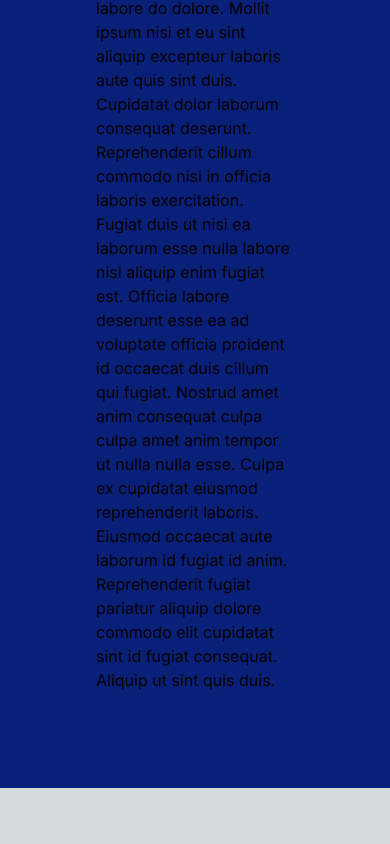
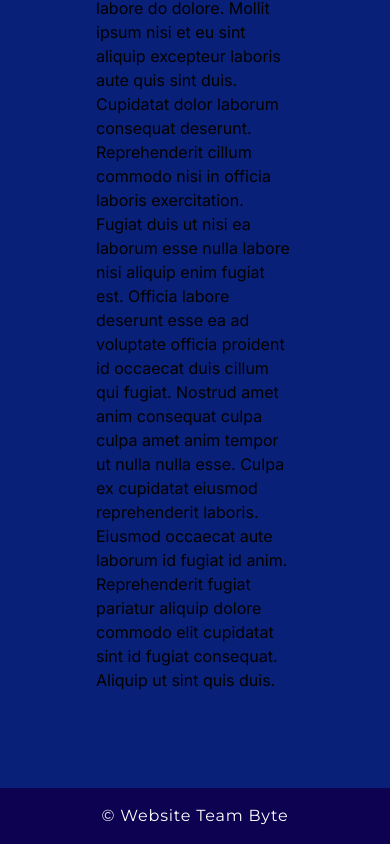
Before and after one commit to amaliap21/Web-Aksang, a Next.js app: page / in a window 390 px wide. Shown: the part 3447-4291 px from the top of the page. Before the commit the page ends 4235 px from the top, so only its background shows below. Built offline with nearby package versions, Linux system fonts and the light colour scheme.

Commit message:
feat(footer): Create footer, add responsive for any devices, and implement as layout with navbar component

```diff
--- a/app/layout.js
+++ b/app/layout.js
@@ -1,7 +1,11 @@
+"use client";
 import Navbar from "@/components/navbar";
 import "./globals.css";
 import { Inter, Montserrat } from "next/font/google";
+import Footer from "@/components/footer";
 
+import { useState, useEffect } from "react";
+import { usePathname } from "next/navigation";
 const inter = Inter({
   subsets: ["latin"],
   display: "swap",
@@ -19,11 +23,24 @@ export const metadata = {
 };
 
 export default function RootLayout({ children }) {
+  const [expandNavbar, setExpandNavbar] = useState(false);
+
+  // Reset navbar everytime path changes
+  const pathname = usePathname();
+  useEffect(() => {
+    setExpandNavbar(false);
+  }, [pathname]);
+
   return (
     <html lang="en">
-      <body className={`${inter.className} ${montserrat.variable}`}>
-        <Navbar />
+      <body
+        className={`flex min-h-screen flex-col bg-custom-soft-black ${
+          expandNavbar && "overflow-hidden"
+        } ${inter.className} ${montserrat.variable}`}
+      >
+        <Navbar expandNavbar={expandNavbar} setExpandNavbar={setExpandNavbar} />
         {children}
+        <Footer />
       </body>
     </html>
   );
--- /dev/null
+++ b/components/footer.js
@@ -0,0 +1,11 @@
+import React from "react";
+
+const Footer = () => {
+  return (
+    <footer className="text-white text-base lg:text-lg font-montserrat flex items-center justify-center py-4 tracking-wider bg-custom-blue-dark">
+        © Website Team Byte
+    </footer>
+  );
+};
+
+export default Footer;
--- a/components/navbar.js
+++ b/components/navbar.js
@@ -8,10 +8,9 @@ import { useRef, useEffect } from "react";
 import HamburgerIcon from "./icons/hamburger-icon";
 import CrossIcon from "./icons/cross-icon";
 
-const Navbar = () => {
+const Navbar = ({expandNavbar, setExpandNavbar}) => {
   const pathname = usePathname();
   const [isHovered, setIsHovered] = useState(false);
-  const [expandNavbar, setExpandNavbar] = useState(false);
   const blackBgRef = useRef(null);
 
   // Define the path data as an array of objects
@@ -61,8 +60,8 @@ const Navbar = () => {
   }, [setExpandNavbar]);
 
   return (
-    <>
     <nav className="sticky left-0 right-0 top-0 flex justify-between  z-20  w-full bg-custom-blue-dark py-3 px-7 lg:px-10 xl:px-16 2xl:px-24 lg:py-3">
+      {/* Logo */}
       <Image
         src="/logo.png"
         alt="Logo Byte"
@@ -70,6 +69,8 @@ const Navbar = () => {
         height={1080}
         className="w-[35px] lg:w-[50px] aspect-square rounded-full"
       />
+
+      {/* Hamburger button to popUp menu on mobile  */}
       <button
         onClick={() => setExpandNavbar(!expandNavbar)}
         aria-label="Hamburger Button"
@@ -79,6 +80,8 @@ const Navbar = () => {
           className="fill-white w-[35px] h-[35px] flex lg:hidden"
         />
       </button>
+
+      {/* Container for mapping links */}
       <ul
         className={`fixed right-0 top-0 z-10 flex h-full w-7/12 flex-col gap-5 lg:gap-16 xl:gap-20 2xl:gap-28 bg-custom-blue px-10 sm:px-20 md:px-24 max-lg:py-10 font-montserrat text-base font-semibold duration-300 ease-in-out lg:static lg:h-auto lg:flex-1 lg:justify-center lg:translate-x-0 lg:flex-row lg:items-center lg:border-none lg:bg-transparent xl:text-xl ${
           expandNavbar ? "translate-x-0" : "translate-x-full"
@@ -91,6 +94,7 @@ const Navbar = () => {
           <CrossIcon size={20} className="fill-white" />
         </button>
         {path.map((item) => {
+          // If the button have subtitle to mapping with dropdown
           return item.subtitle ? (
             <li
               key={item.name}
@@ -101,6 +105,7 @@ const Navbar = () => {
                   : "text-white"
               } hover:text-custom-yellow group/container`}
             >
+              {/* Render parrent dropdown */}
               <button
                 className="flex items-center justify-center gap-3"
                 onMouseEnter={() => setIsHovered(true)}
@@ -115,6 +120,7 @@ const Navbar = () => {
                 />
                 {item.name}
               </button>
+              {/* Container dropdown content */}
               <ul
                 onMouseEnter={() => setIsHovered(true)}
                 onMouseLeave={() => setIsHovered(false)}
@@ -124,6 +130,7 @@ const Navbar = () => {
                     : "-translate-y-1/2 absolute -z-10 opacity-0 pointer-events-none"
                 }  lg:absolute transition-all duration-300 rounded-md gap-3 p-3`}
               >
+                {/* Mapping dropdown content */}
                 {item.subtitle.map((subitem, index) => (
                   <Link key={index} href={`/cup/${subitem.url}`}>
                     <li
@@ -140,6 +147,7 @@ const Navbar = () => {
               </ul>
             </li>
           ) : (
+            // If the path has no subtitle
             <Link key={item.name} href={item.url}>
               <li
                 className={`${
@@ -155,6 +163,7 @@ const Navbar = () => {
           );
         })}
       </ul>
+      {/* Black background on mobile behind click detail navbar */}
       {expandNavbar && (
         <div
           ref={blackBgRef}
@@ -162,7 +171,6 @@ const Navbar = () => {
         />
       )}
     </nav>
-    </>
   );
 };
 
```
Lines whose indentation alone changed are shown as unchanged.
